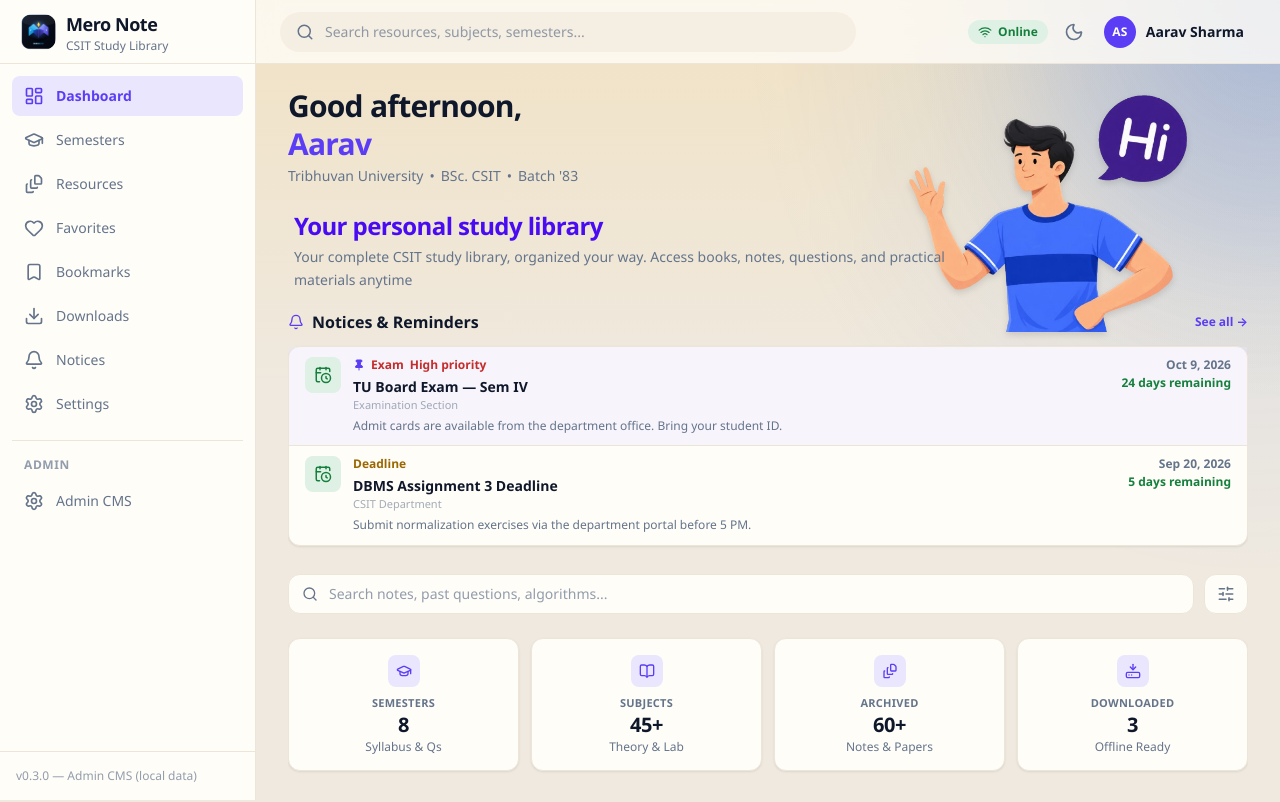
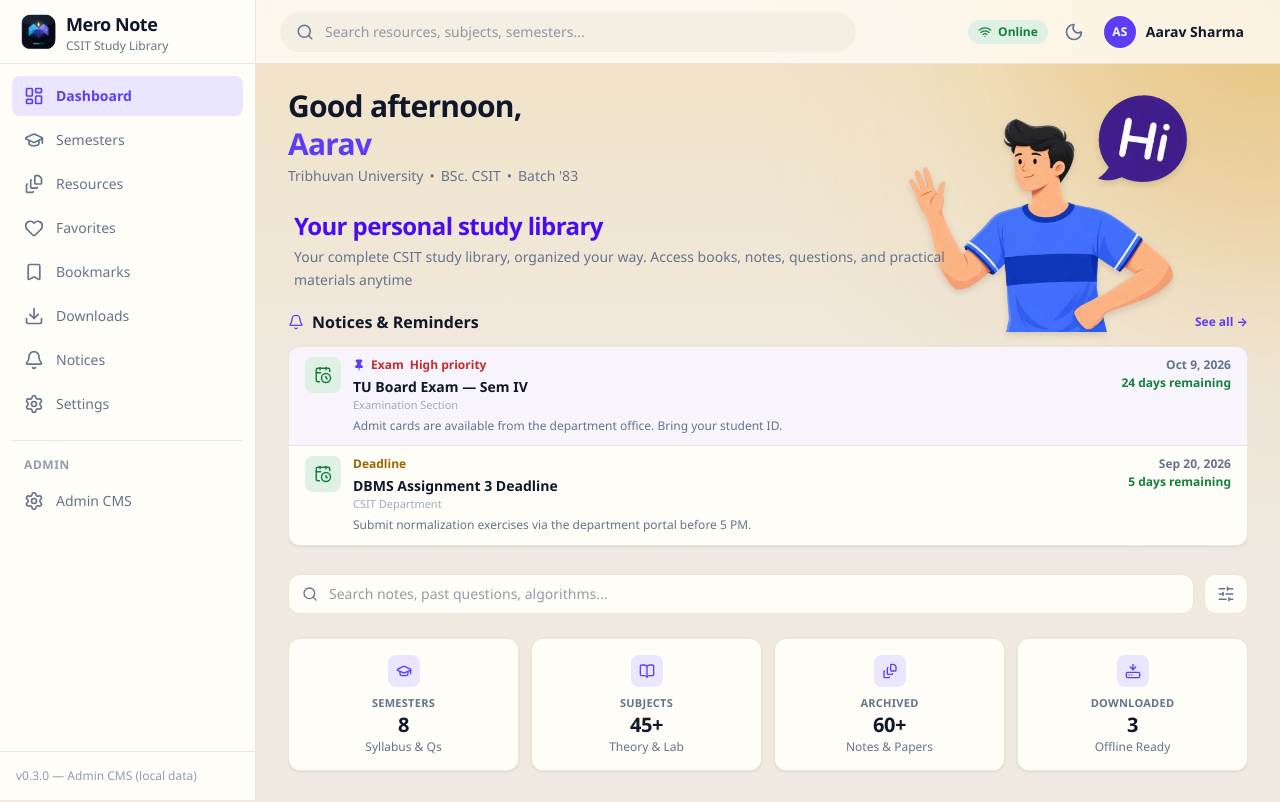
Before and after one commit to kismatdahal1-afk/MeroNote, a React (Vite) app in the folder client/: page /dashboard in a window 1280 px wide. Shown: the top 802 px of the page. Built offline with nearby package versions, Linux system fonts and the light colour scheme.

Commit message:
fixed ui color of dashboard glow

```diff
--- a/client/src/index.css
+++ b/client/src/index.css
@@ -330,7 +330,7 @@ body {
      max-width content column, so no straight top/right boundary can
      appear at the hero section's edges — the glow touches the header's
      bottom edge and the viewport's right edge as one seamless layer.
-   Light mode uses a bright blue tint; dark mode uses the cyan/blue
+   Light mode uses a golden tint; dark mode uses the cyan/blue
    accent tint. */
 .student-dashboard {
   position: relative;
@@ -351,15 +351,15 @@ body {
   background-image:
     radial-gradient(
       30rem 32rem ellipse at 100% 0%,
-      rgba(37, 99, 235, 0.26) 0%,
-      rgba(37, 99, 235, 0.12) 42%,
-      rgba(37, 99, 235, 0.04) 60%,
+      rgba(202, 138, 4, 0.26) 0%,
+      rgba(202, 138, 4, 0.12) 42%,
+      rgba(202, 138, 4, 0.04) 60%,
       transparent 78%
     ),
     radial-gradient(
       44rem 50rem ellipse at 96% 0%,
-      rgba(59, 130, 246, 0.16) 0%,
-      rgba(59, 130, 246, 0.055) 45%,
+      rgba(245, 158, 11, 0.16) 0%,
+      rgba(245, 158, 11, 0.055) 45%,
       transparent 72%
     );
   background-repeat: no-repeat;
```
